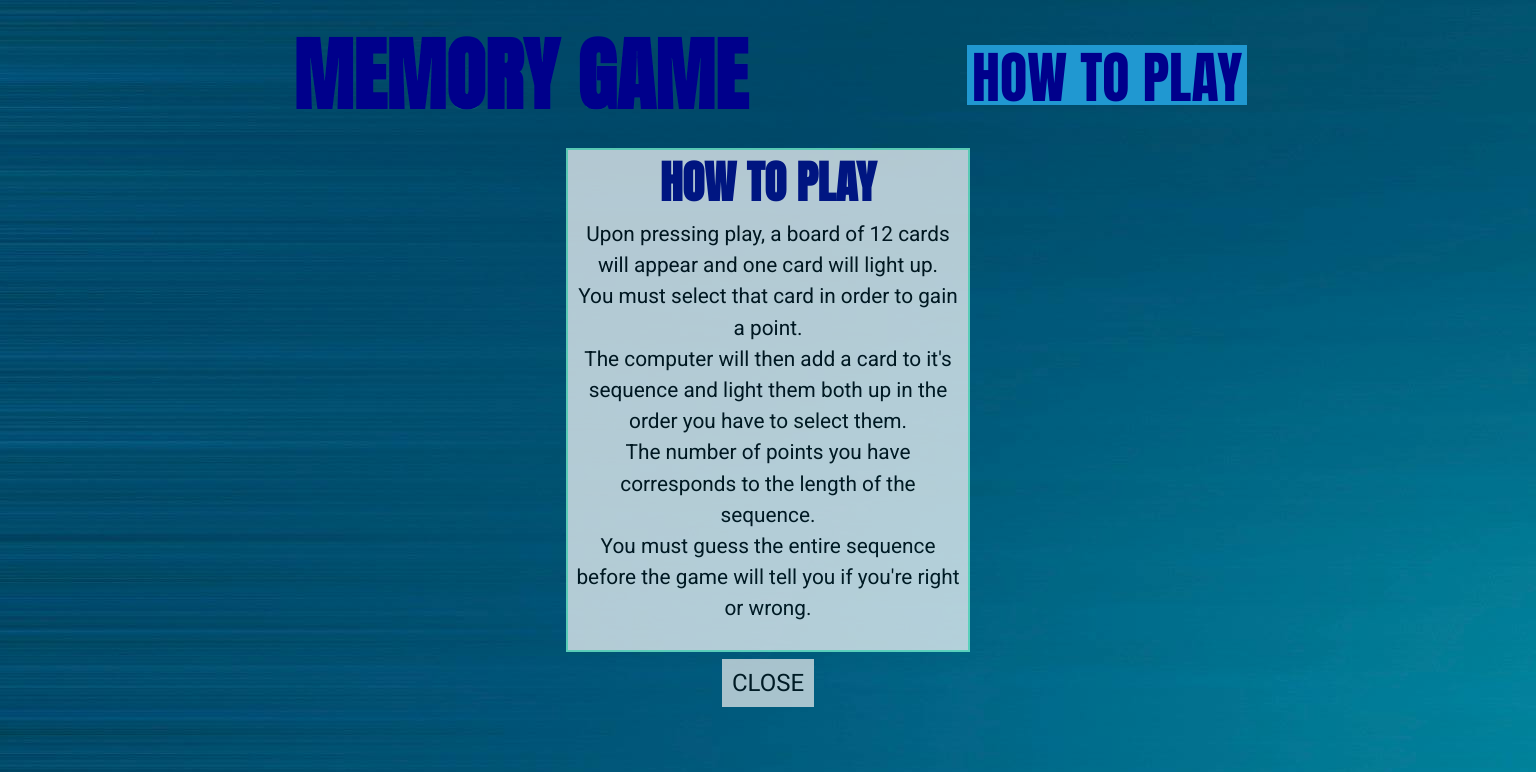
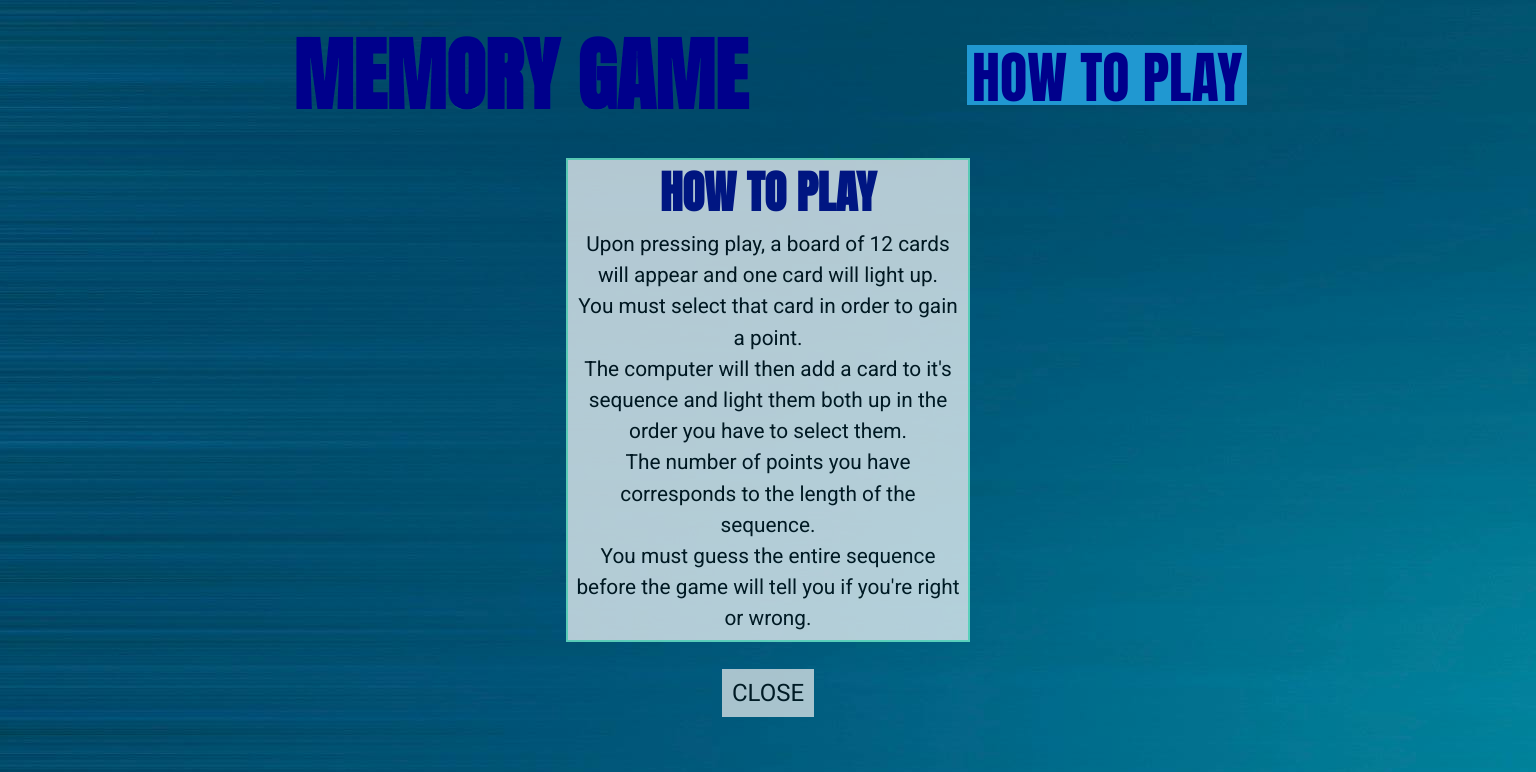
Before and after one commit to seanbrindley17/milestone-project-2, a website: page index.html in a window 1536 px wide. Both pictures are taken after a click on the button "HOW TO PLAY". Shown: the top 772 px of the page. Drawn offline with nearby package versions, Linux system fonts and the light colour scheme.

Commit message:
Make modal slightly smaller

```diff
--- a/assets/css/style.css
+++ b/assets/css/style.css
@@ -126,7 +126,7 @@ body {
     left: 0;
     right: 0;
     margin: auto;
-    height: 375px;
+    height: 355px;
     width: 300px;
     border: 2px solid aquamarine;
 }
@@ -167,7 +167,7 @@ body {
 
 @media screen and (min-width: 1300px) {
     .modal {
-        height: 500px;
+        height: 480px;
         width: 400px;
     }
 
```
